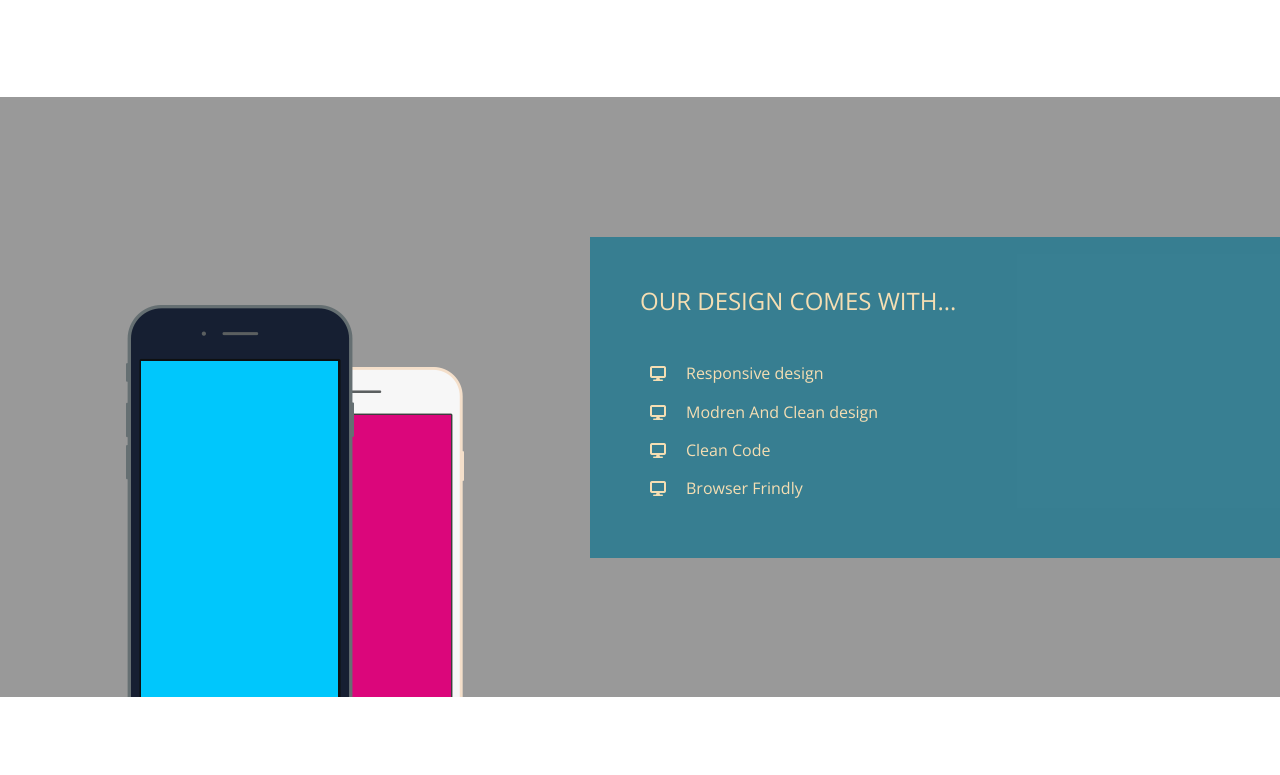
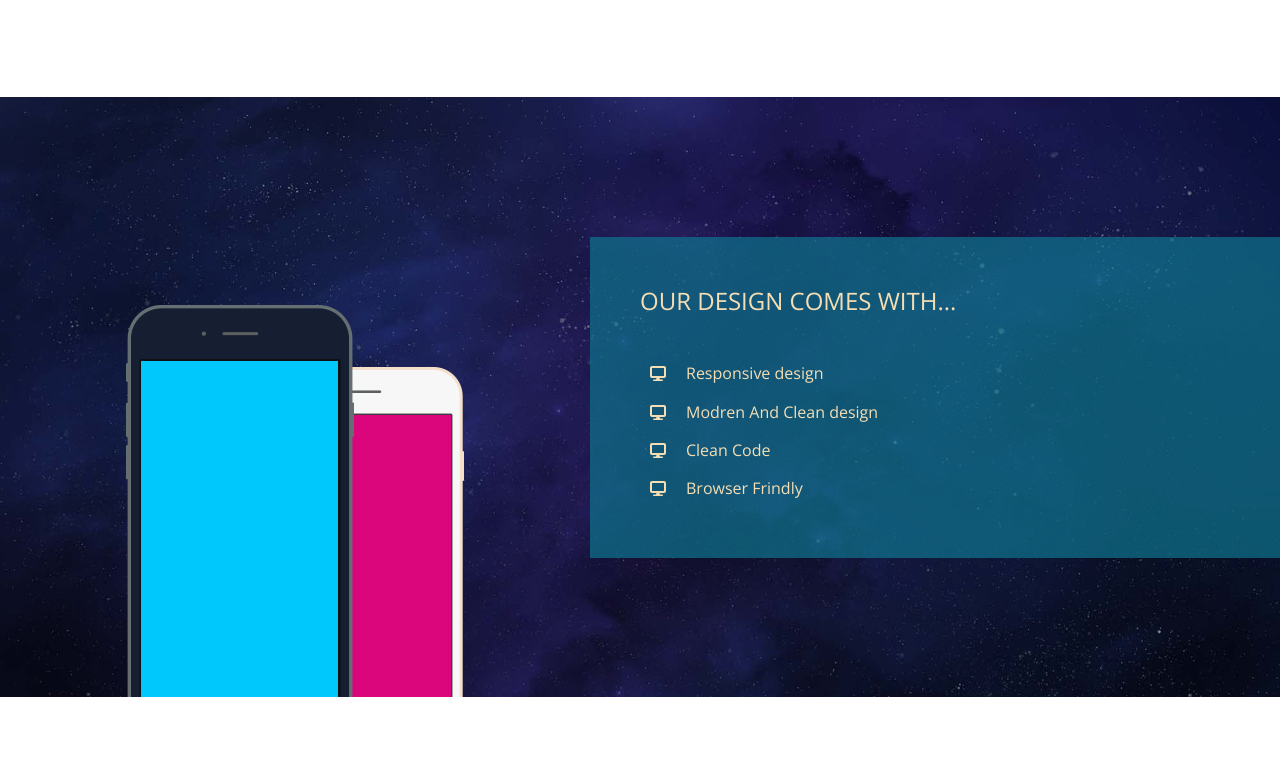
Before and after one commit to mahdishniour-hue/html-css-template-two, a plain HTML site: page index.html in a window 1280 px wide. Shown: the part 1525-2300 px from the top of the page. Drawn offline with nearby package versions, Linux system fonts and the light colour scheme; the site is published under a folder, as on GitHub Pages, so addresses that start at the root find nothing.

Commit message:
Update kasper.css

```diff
--- a/css/kasper.css
+++ b/css/kasper.css
@@ -342,7 +342,7 @@ header .container .form i{
     padding-top: var(--section-padding);
     padding-bottom: var(--section-padding);
     display: flex;
-    background-image: url(/images/Space-Background-Images.jpg);
+    background-image: url(../images/Space-Background-Images.jpg);
     background-size: cover;
     align-items: center;
     height: 600px;
```
